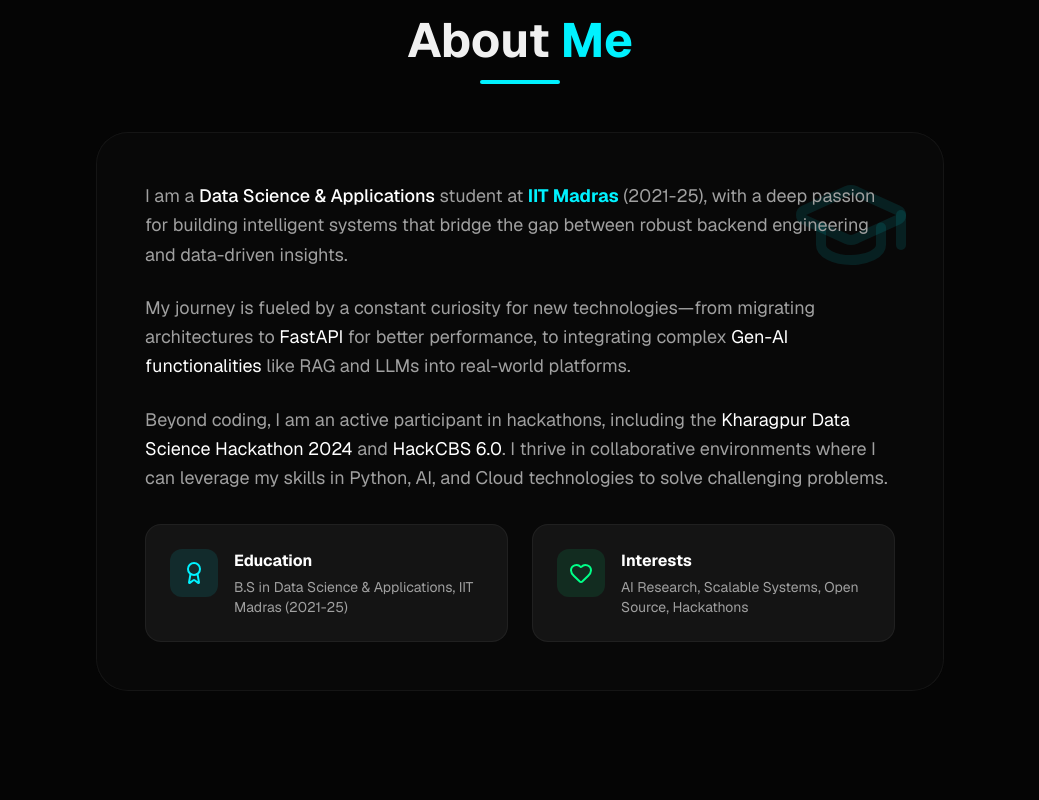
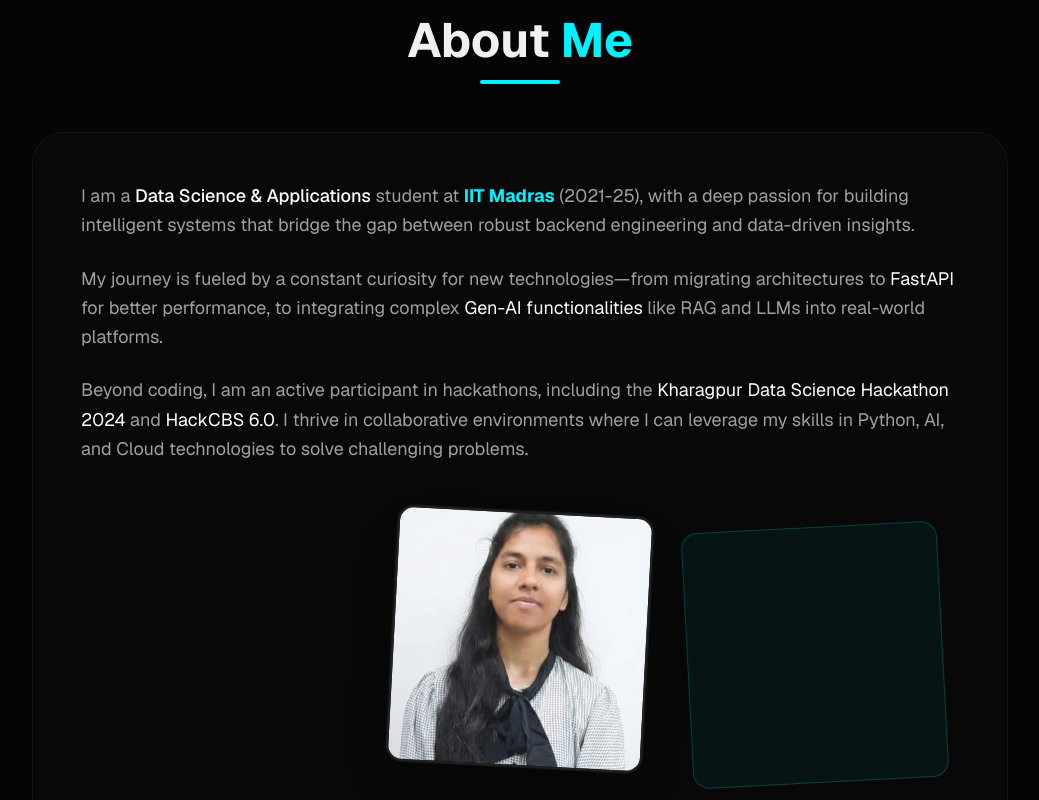
Before and after one commit to Pallavi-Pandey/pallavipandey, a Next.js app: page / in a window 1280 px wide. Shown: the part 880-1680 px from the top of the page, without its empty margins (120-1159 px from the left). Built offline with nearby package versions, Linux system fonts and the light colour scheme.

Commit message:
feat: Add personal image to About section, include LeetCode links, and implement new app icon.

```diff
--- a/src/app/page.tsx
+++ b/src/app/page.tsx
@@ -15,12 +15,13 @@ export default function Home() {
 
       {/* Footer Section */}
       <footer className="py-12 border-t border-white/5 text-center px-6">
-        <div className="max-w-4xl mx-auto space-y-4">
-          <p className="text-brand-primary font-bold text-lg tracking-tighter">PP<span className="text-white">.</span></p>
+        <div className="max-w-4xl mx-auto flex flex-col items-center gap-6">
+          <p className="text-brand-primary font-bold text-2xl tracking-tighter">PP<span className="text-white">.</span></p>
           <p className="text-text-muted text-sm">© {new Date().getFullYear()} Pallavi Pandey. Built with React & Next.js.</p>
-          <div className="flex justify-center gap-6 pt-4">
+          <div className="flex justify-center gap-6">
             <a href="https://github.com/Pallavi-Pandey" target="_blank" className="text-xs text-text-muted hover:text-brand-primary transition-colors">GitHub</a>
             <a href="https://www.linkedin.com/in/pallavi181/" target="_blank" className="text-xs text-text-muted hover:text-brand-primary transition-colors">LinkedIn</a>
+            <a href="https://leetcode.com/u/Pallavi-Pandey/" target="_blank" className="text-xs text-text-muted hover:text-brand-primary transition-colors">LeetCode</a>
             <a href="mailto:pallavipandey181@gmail.com" className="text-xs text-text-muted hover:text-brand-primary transition-colors">Email</a>
           </div>
         </div>
--- a/src/components/About.tsx
+++ b/src/components/About.tsx
@@ -1,12 +1,12 @@
 "use client";
 
-import React from 'react';
+import Image from 'next/image';
 import { motion } from 'framer-motion';
 import { GraduationCap, Award, Heart } from 'lucide-react';
 
 const About = () => {
     return (
-        <section id="about" className="py-24 px-6 max-w-4xl mx-auto">
+        <section id="about" className="py-24 px-6 max-w-5xl mx-auto">
             <motion.div
                 initial={{ opacity: 0, y: 20 }}
                 whileInView={{ opacity: 1, y: 0 }}
@@ -19,11 +19,8 @@ const About = () => {
                     <div className="w-20 h-1 bg-brand-primary rounded-full mx-auto" />
                 </div>
 
-                <div className="glass p-8 md:p-12 rounded-[2rem] border border-white/5 space-y-8 relative overflow-hidden group">
-                    <div className="absolute top-0 right-0 p-8 text-brand-primary/10 group-hover:text-brand-primary/20 transition-colors">
-                        <GraduationCap size={120} />
-                    </div>
-
+                <div className="glass p-8 md:p-12 rounded-[2rem] border border-white/5 relative overflow-hidden group">
+                    <div className="grid md:grid-cols-[1.5fr,1fr] gap-12 items-center">
                         <div className="relative z-10 space-y-6 text-lg text-text-muted leading-relaxed">
                             <p>
                                 I am a <span className="text-white font-medium">Data Science & Applications</span> student at <span className="text-brand-primary font-bold">IIT Madras</span> (2021-25), with a deep passion for building intelligent systems that bridge the gap between robust backend engineering and data-driven insights.
@@ -36,7 +33,21 @@ const About = () => {
                             </p>
                         </div>
 
-                    <div className="grid grid-cols-1 md:grid-cols-2 gap-6 relative z-10">
+                        <div className="relative flex justify-center">
+                            <div className="relative w-64 h-64 rounded-2xl overflow-hidden border-2 border-white/10 ring-1 ring-white/5 rotate-3 hover:rotate-0 transition-all duration-500 shadow-2xl group-hover:shadow-brand-primary/20">
+                                <Image
+                                    src="/Pallavi_image.jpg"
+                                    alt="Pallavi Pandey"
+                                    fill
+                                    className="object-cover object-center"
+                                />
+                                <div className="absolute inset-0 bg-gradient-to-t from-black/50 to-transparent opacity-0 group-hover:opacity-100 transition-opacity duration-300" />
+                            </div>
+                            <div className="absolute -z-10 top-4 right-4 w-64 h-64 rounded-2xl border border-brand-primary/20 bg-brand-primary/5 -rotate-3 group-hover:rotate-0 transition-all duration-500" />
+                        </div>
+                    </div>
+
+                    <div className="grid grid-cols-1 md:grid-cols-2 gap-6 relative z-10 mt-12">
                         <div className="p-6 rounded-2xl bg-white/5 border border-white/5 flex items-start gap-4">
                             <div className="p-3 rounded-xl bg-brand-primary/10 text-brand-primary">
                                 <Award size={24} />
--- a/src/components/Hero.tsx
+++ b/src/components/Hero.tsx
@@ -2,7 +2,9 @@
 
 import React from 'react';
 import { motion } from 'framer-motion';
-import { ArrowRight, Github, Linkedin, Mail } from 'lucide-react';
+import { ArrowRight, Github, Linkedin, Mail, Code } from 'lucide-react';
+
+import Image from 'next/image';
 
 const Hero = () => {
     return (
@@ -44,6 +46,7 @@ const Hero = () => {
                         {[
                             { icon: Github, href: "https://github.com/Pallavi-Pandey", label: "GitHub" },
                             { icon: Linkedin, href: "https://www.linkedin.com/in/pallavi181/", label: "LinkedIn" },
+                            { icon: Code, href: "https://leetcode.com/u/Pallavi-Pandey/", label: "LeetCode" },
                             { icon: Mail, href: "mailto:pallavipandey181@gmail.com", label: "Email" }
                         ].map((social) => (
                             <motion.a
@@ -62,15 +65,6 @@ const Hero = () => {
                 </div>
             </motion.div>
 
-            <motion.div
-                initial={{ opacity: 0 }}
-                animate={{ opacity: 1 }}
-                transition={{ delay: 1, duration: 1 }}
-                className="absolute bottom-10 left-1/2 -translate-x-1/2 flex flex-col items-center gap-2 text-text-muted"
-            >
-                <span className="text-[10px] uppercase tracking-widest font-mono">Scroll to explore</span>
-                <div className="w-px h-12 bg-gradient-to-b from-brand-primary to-transparent" />
-            </motion.div>
         </section>
     );
 };
```
Also changed, not shown: public/Pallavi_image.jpg (added), src/app/icon.svg (added). Lines whose indentation alone changed are shown as unchanged.
